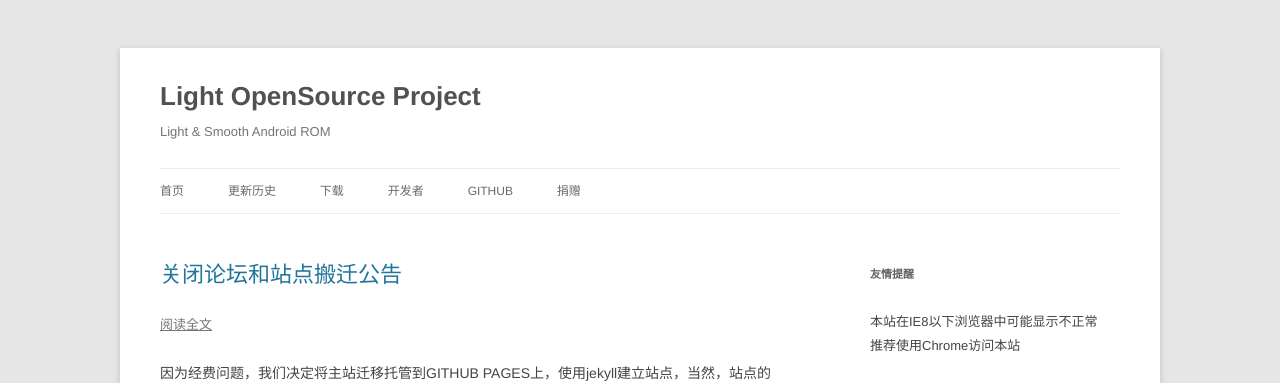
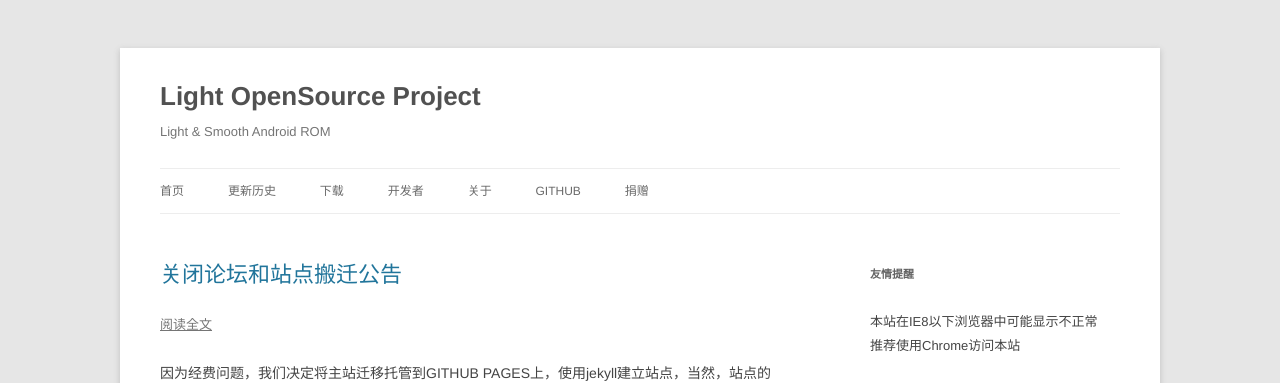
Before and after one commit to LOSP/LOSP.github.io, a Jekyll site: the page built from index.html, in a window 1280 px wide. Shown: the top 383 px of the page. Built offline with Jekyll 4.4.1, drawn with Linux system fonts in a browser that asks for light colours; Markdown is read by kramdown in place of the engine named in the settings; the list of posts is cut into pages by our own code.

Commit message:
update header

```diff
--- a/_includes/header.html
+++ b/_includes/header.html
@@ -44,6 +44,7 @@
                                 <li><a href="{{ site.baseurl }}history">更新历史</a></li>
                                 <li><a href="{{ site.baseurl }}download">下载</a></li>
                                 <li><a href="{{ site.baseurl }}developers">开发者</a></li>
+                                <li><a href="{{ site.baseurl }}about">关于</a></li>
                                 <li><a href="https://github.com/LOSP">Github</a></li>
                                 <li><a href="https://me.alipay.com/lghst">捐赠</a></li>
                             </ul>
```
